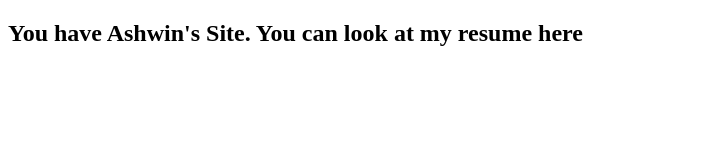
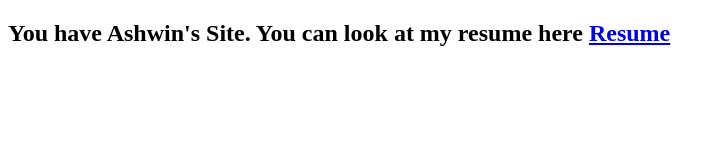
Before and after one commit to AshwinGeoPhilip/AshwinGeoPhilip.github.io, a plain HTML site: page index.html in a window 1280 px wide. Shown: the whole page, without its empty margins (0-723 px from the left). Drawn offline with Linux system fonts and the light colour scheme.

Commit message:
Update index.html

```diff
--- a/index.html
+++ b/index.html
@@ -4,6 +4,6 @@
     <title>Ashwin</title>
   </head>
   <body>
-	<h2>You have Ashwin's Site. You can look at my resume here <a href="https://github.com/AshwinGeoPhilip"></h2>
+	<h2>You have Ashwin's Site. You can look at my resume here <a href="https://github.com/AshwinGeoPhilip">Resume</a></h2>
   </body>
 </html>
```
